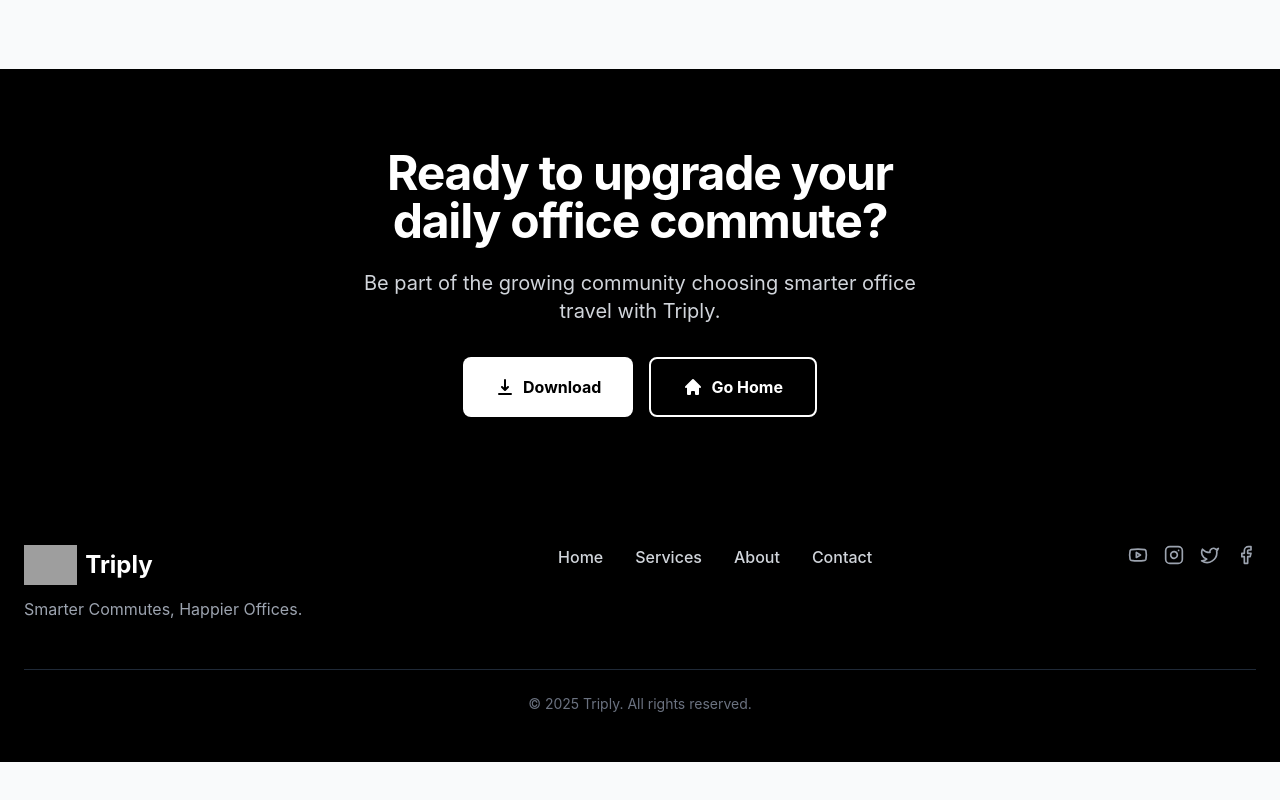
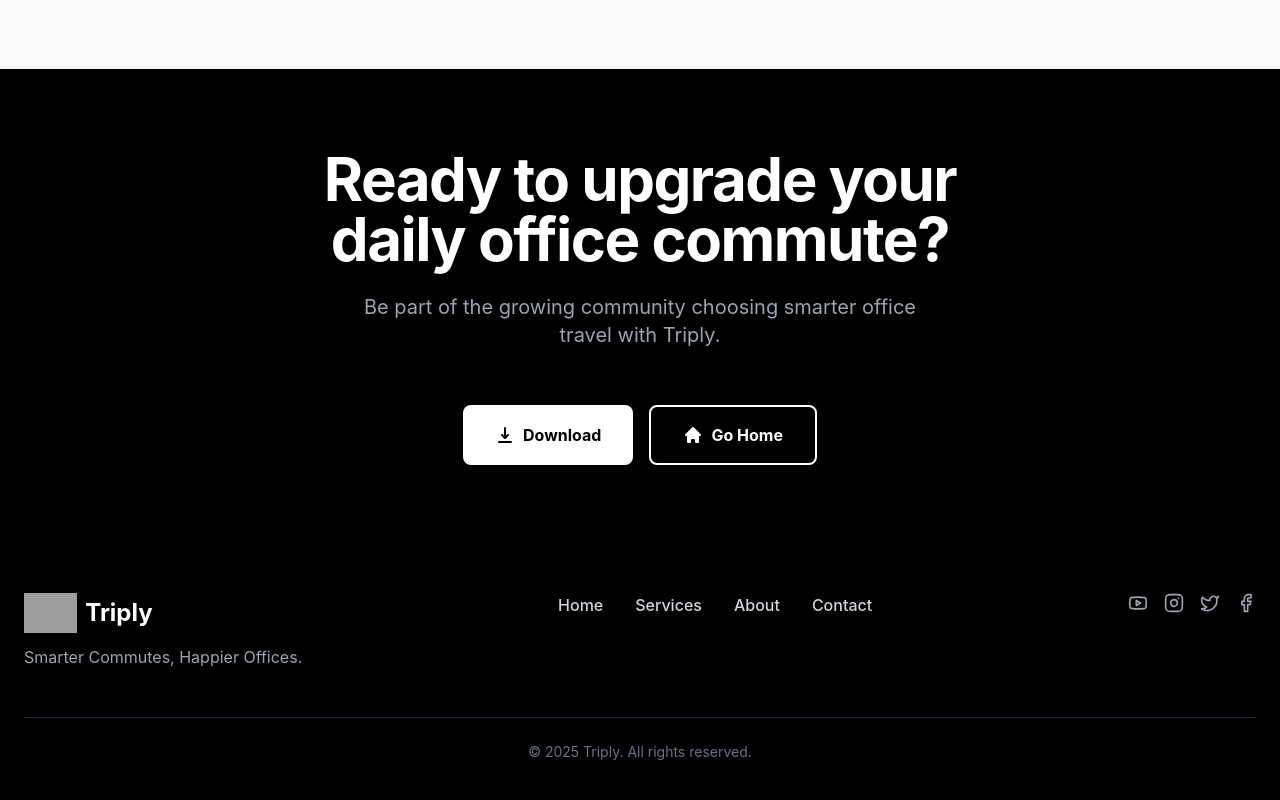
Before and after one commit to Punit-Dethe/triply, a React (Vite) app: page /contact in a window 1280 px wide. Shown: the part 2208-3008 px from the top of the page. Before the commit the page ends 2970 px from the top, so only its background shows below. Built offline with nearby package versions, Linux system fonts and the light colour scheme; grey boxes are pictures that could not be loaded.

Commit message:
Update Contact.jsx

```diff
--- a/src/pages/Contact.jsx
+++ b/src/pages/Contact.jsx
@@ -358,10 +358,10 @@ const Contact = () => {
       <section className="py-20 bg-black text-white">
         <div className="container mx-auto px-4 sm:px-6 lg:px-8 text-center">
           <div className="max-w-3xl mx-auto">
-            <h2 className="text-4xl md:text-5xl font-bold tracking-tight mb-6">
-            Ready to upgrade your daily office commute?            </h2>
-            <p className="text-xl text-gray-300 mb-8 max-w-2xl mx-auto">
-Be part of the growing community choosing smarter office travel with Triply.            </p>
+<h2 className="text-5xl md:text-6xl font-bold tracking-tight mb-6">
+            Ready to upgrade your daily office commute?            </h2>
+            <p className="text-xl text-gray-400 mb-8 max-w-2xl mx-auto">
+                 Be part of the growing community choosing smarter office travel with Triply.            </p><br></br>
             <div className="flex flex-col sm:flex-row gap-4 justify-center">
               <Link
                 to="/download"
```
